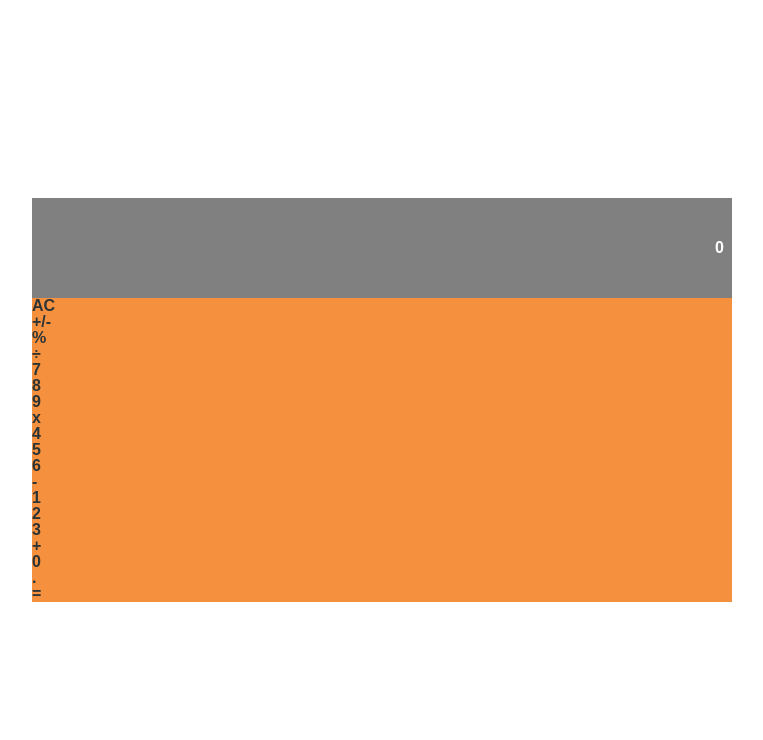
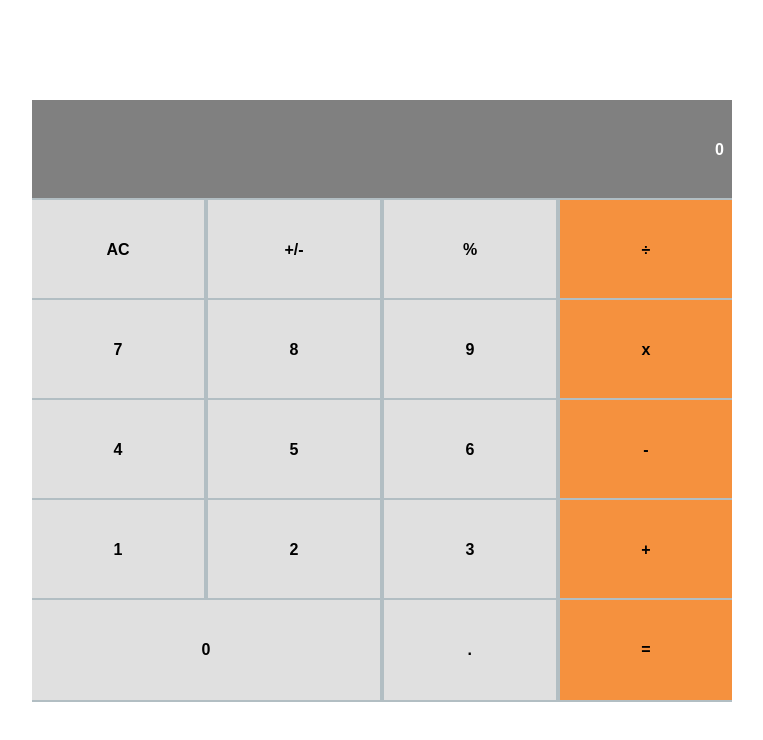
Before and after one commit to nurislam-ab/calculator_react, a React (Create React App) app: page / in a window 1280 px wide. Shown: the top 740 px of the page, without its empty margins (258-1021 px from the left). Built offline with nearby package versions, Linux system fonts and the light colour scheme.

Commit message:
Change Button components rendering

```diff
--- a/src/components/ButtonPanel.jsx
+++ b/src/components/ButtonPanel.jsx
@@ -5,34 +5,34 @@
 const ButtonPanel = () => {
   return (
     <div className='btn-groups-wrapper'>
-      <div className="group-1">
-        <Button name="AC" />
-        <Button name="+/-" />
-        <Button name="%" />
-        <Button name="÷" />
+      <div className="group-1 btn-group">
+        <Button name="AC" color='#E0E0E0'/>
+        <Button name="+/-" color='#E0E0E0'/>
+        <Button name="%" color='#E0E0E0'/>
+        <Button name="÷"/>
       </div>
-      <div className="group-2">
-        <Button name="7" />
-        <Button name="8" />
-        <Button name="9" />
-        <Button name="x" />
+      <div className="group-2 btn-group">
+        <Button name="7" color='#E0E0E0'/>
+        <Button name="8" color='#E0E0E0'/>
+        <Button name="9" color='#E0E0E0'/>
+        <Button name="x"/>
       </div>
-      <div className="group-3">
-        <Button name="4" />
-        <Button name="5" />
-        <Button name="6" />
-        <Button name="-" />
+      <div className="group-3 btn-group">
+        <Button name="4" color='#E0E0E0'/>
+        <Button name="5" color='#E0E0E0'/>
+        <Button name="6" color='#E0E0E0'/>
+        <Button name="-"/>
       </div>
-      <div className="group-4">
-        <Button name="1" />
-        <Button name="2" />
-        <Button name="3" />
-        <Button name="+" />
+      <div className="group-4 btn-group">
+        <Button name="1" color='#e0e0e0'/>
+        <Button name="2" color='#E0E0E0'/>
+        <Button name="3" color='#E0E0E0'/>
+        <Button name="+"/>
       </div>
-      <div className="group-5">
-        <Button name="0" />
-        <Button name="." />
-        <Button name="=" />
+      <div className="group-5 btn-group">
+        <Button name="0" color='#E0E0E0' wide={true}/>
+        <Button name="." color='#E0E0E0'/>
+        <Button name="="/>
       </div>
     </div>
   )
```
